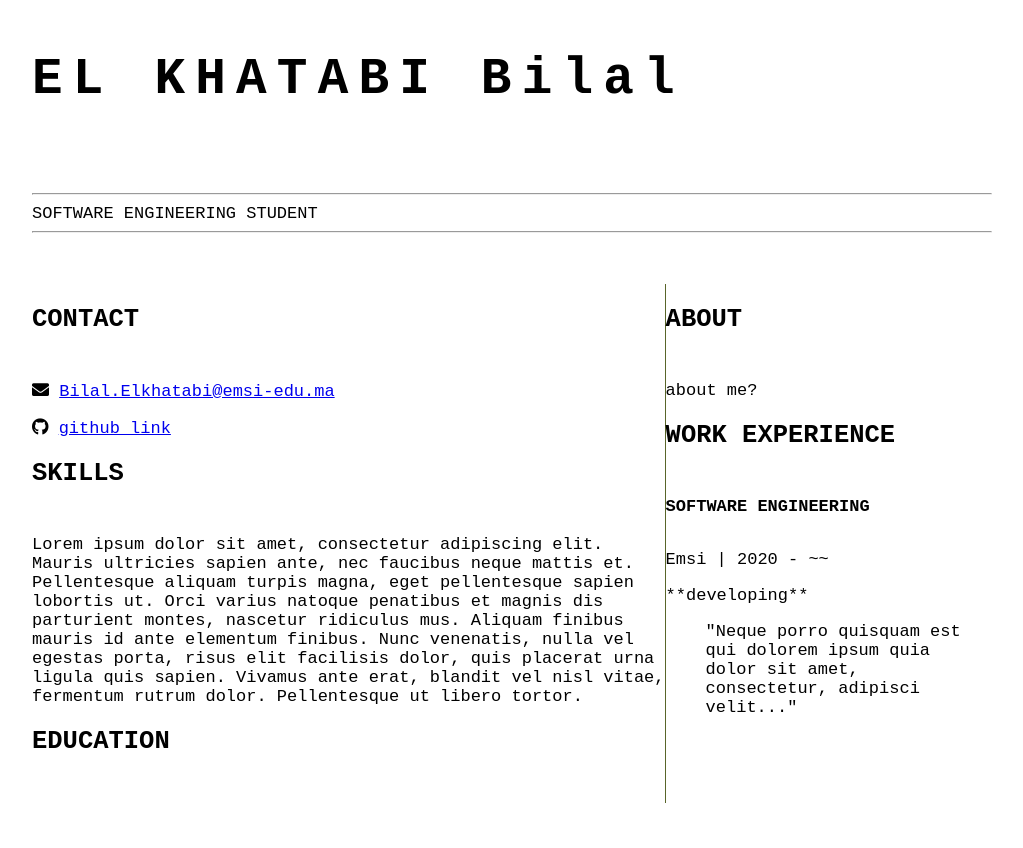
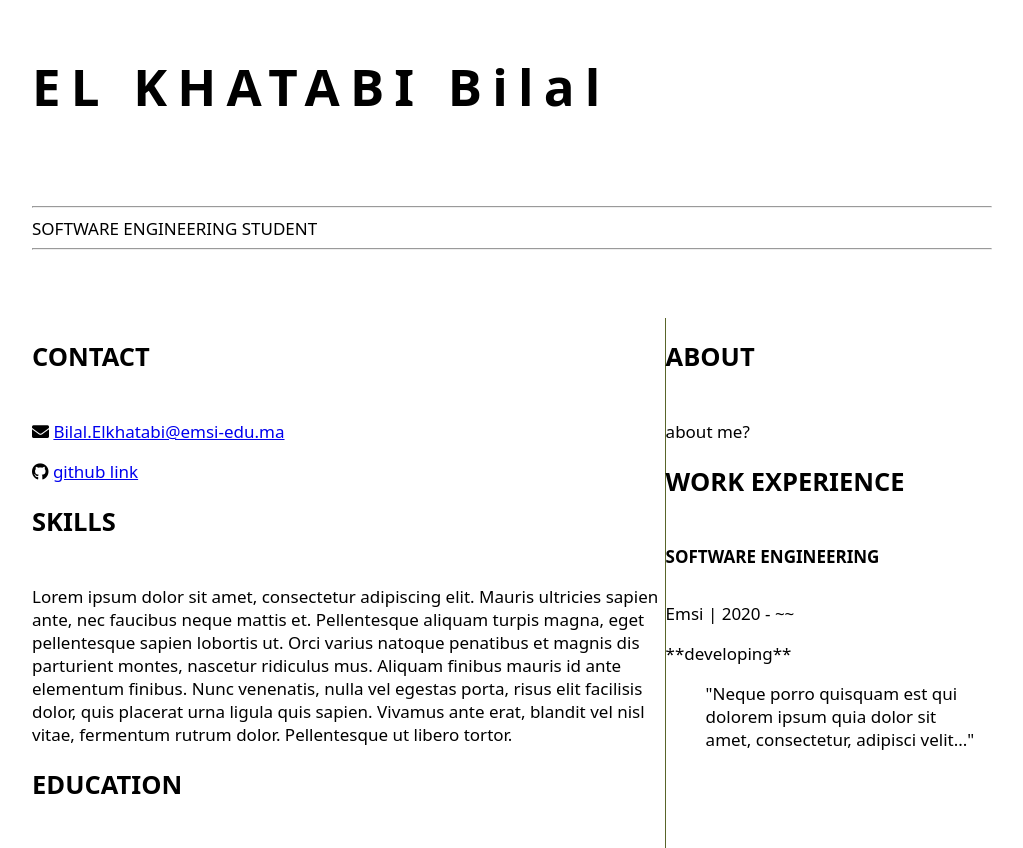
Before and after one commit to bilalobe/ho, a plain HTML site: page index.html in a window 1280 px wide. Shown: the whole page, without its empty margins (128-1151 px from the left). Before the commit the page ends 803 px from the top, so only its background shows below. Drawn offline with Linux system fonts and the light colour scheme.

Commit message:
alter mail format plus minor touchupd

```diff
--- a/index.html
+++ b/index.html
@@ -17,11 +17,11 @@
 					<h2>CONTACT</h2>
                     <p>
                         <i class="fa fa-envelope" aria-hidden="true"></i>
-			<a href="mailto:Bilal.Elkhatabi@emsi-edu.ma">Bilal.Elkhatabi@emsi-edu.ma</a>
+						<a href="mailto:Bilal.Elkhatabi@emsi-edu.ma">Bilal.Elkhatabi@emsi-edu.ma</a>
                     </p>
                     <p>
                         <i class="fab fa-github" aria-hidden="true"></i>
-                        <a href="github.com/bilalobe">github_link</a>
+                        <a href="https://github.com/bilalobe">github link</a>
                     </p>
 				</section>
 				<section>
--- a/style.css
+++ b/style.css
@@ -1,5 +1,5 @@
 body {
-    font-family: 'Courier New', Courier, monospace;
+    font-family: system-ui, -apple-system, BlinkMacSystemFont, 'Segoe UI', Roboto, Oxygen, Ubuntu, Cantarell, 'Open Sans', 'Helvetica Neue', sans-serif;
     font-size: 17px;
     max-width: 960px;
     margin: auto;
@@ -24,7 +24,7 @@ h3 {
 } main {
     display: grid;
     grid-template-columns: 66% 33%;
-    margin-top: 3em;
+    margin-top: 4em;
 }
 
 #mainLeft {
```
